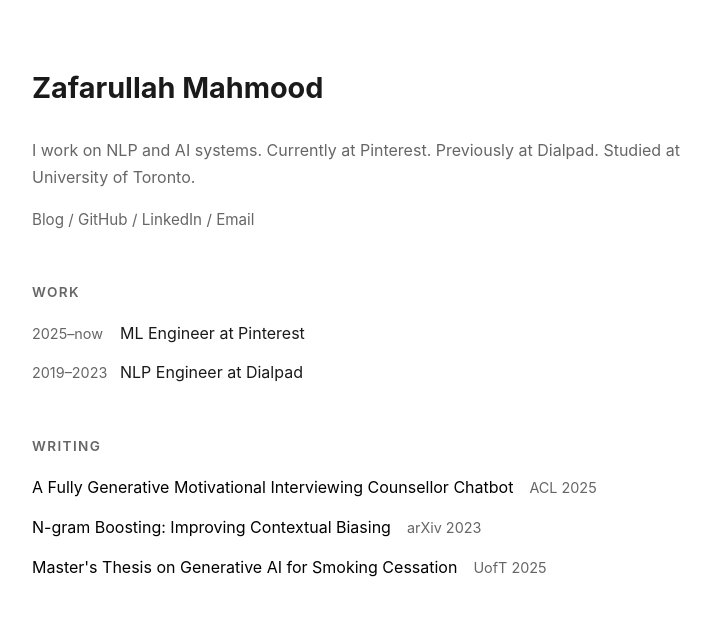
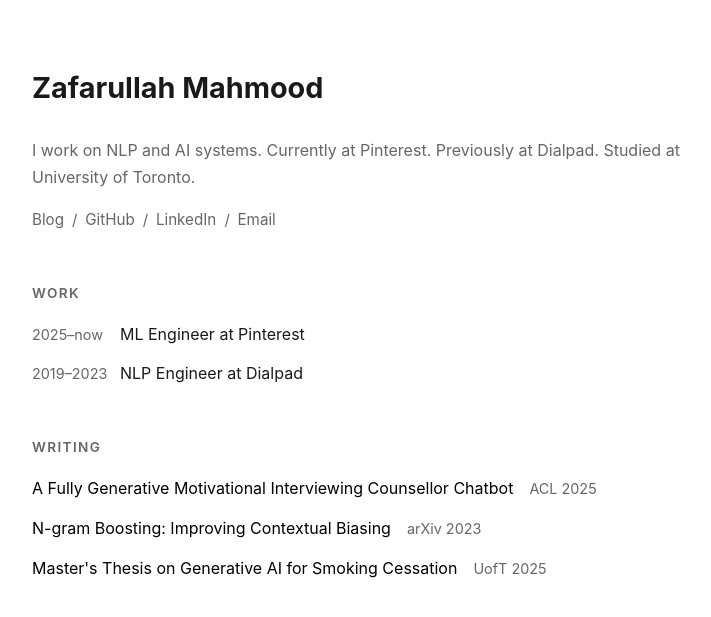
Before and after one commit to zaffnet/zaffnet.github.io, a Jekyll site: the page built from index.html, in a window 1280 px wide. Shown: the top 617 px of the page, without its empty margins (283-994 px from the left). Built offline with Jekyll 4.4.1, drawn with Linux system fonts in a browser that asks for light colours.

Commit message:
Address PR review feedback for accessibility and security
- Move link separators from HTML to CSS using ::after pseudo-element
  This improves accessibility by preventing separators from being
  read by screen readers or copied by users
- Add flexbox layout to intro-links for better text wrapping
- Add target="_blank" and rel="noopener noreferrer" to all external links
  (GitHub, LinkedIn, ACL, arXiv, thesis) for security and UX
- Pointer-events: none on separators to make them non-interactive

Addresses feedback from Gemini Code Assist review

```diff
--- a/assets/css/style.css
+++ b/assets/css/style.css
@@ -71,6 +71,9 @@ h3, h4, h5, h6 {
   margin: 0;
   color: var(--text-secondary);
   font-size: 0.95rem;
+  display: flex;
+  flex-wrap: wrap;
+  gap: 0.25em 0.5em;
 }
 
 .intro-links a {
@@ -79,6 +82,13 @@ h3, h4, h5, h6 {
 
 .intro-links a:hover {
   color: var(--text-primary);
+}
+
+.intro-links a:not(:last-child)::after {
+  content: ' /';
+  margin-left: 0.25em;
+  color: var(--text-secondary);
+  pointer-events: none;
 }
 
 .content-section {
--- a/index.html
+++ b/index.html
@@ -11,9 +11,9 @@ title: "Home"
       Studied at University of Toronto.
     </p>
     <p class="intro-links">
-      <a href="{{ "/blogs" | relative_url }}">Blog</a> /
-      <a href="https://github.com/zaffnet">GitHub</a> /
-      <a href="https://www.linkedin.com/in/zaffnet">LinkedIn</a> /
+      <a href="{{ "/blogs" | relative_url }}">Blog</a>
+      <a href="https://github.com/zaffnet" target="_blank" rel="noopener noreferrer">GitHub</a>
+      <a href="https://www.linkedin.com/in/zaffnet" target="_blank" rel="noopener noreferrer">LinkedIn</a>
       <a href="mailto:zafarullah.mahmood@gmail.com">Email</a>
     </p>
   </div>
@@ -36,15 +36,15 @@ title: "Home"
     <h2>Writing</h2>
     <ul class="simple-list">
       <li>
-        <a href="https://aclanthology.org/2025.findings-acl.1283/">A Fully Generative Motivational Interviewing Counsellor Chatbot</a>
+        <a href="https://aclanthology.org/2025.findings-acl.1283/" target="_blank" rel="noopener noreferrer">A Fully Generative Motivational Interviewing Counsellor Chatbot</a>
         <span class="list-meta">ACL 2025</span>
       </li>
       <li>
-        <a href="https://arxiv.org/abs/2308.02092">N-gram Boosting: Improving Contextual Biasing</a>
+        <a href="https://arxiv.org/abs/2308.02092" target="_blank" rel="noopener noreferrer">N-gram Boosting: Improving Contextual Biasing</a>
         <span class="list-meta">arXiv 2023</span>
       </li>
       <li>
-        <a href="https://files.zafarmahmood.com/thesis.pdf">Master's Thesis on Generative AI for Smoking Cessation</a>
+        <a href="https://files.zafarmahmood.com/thesis.pdf" target="_blank" rel="noopener noreferrer">Master's Thesis on Generative AI for Smoking Cessation</a>
         <span class="list-meta">UofT 2025</span>
       </li>
     </ul>
```
